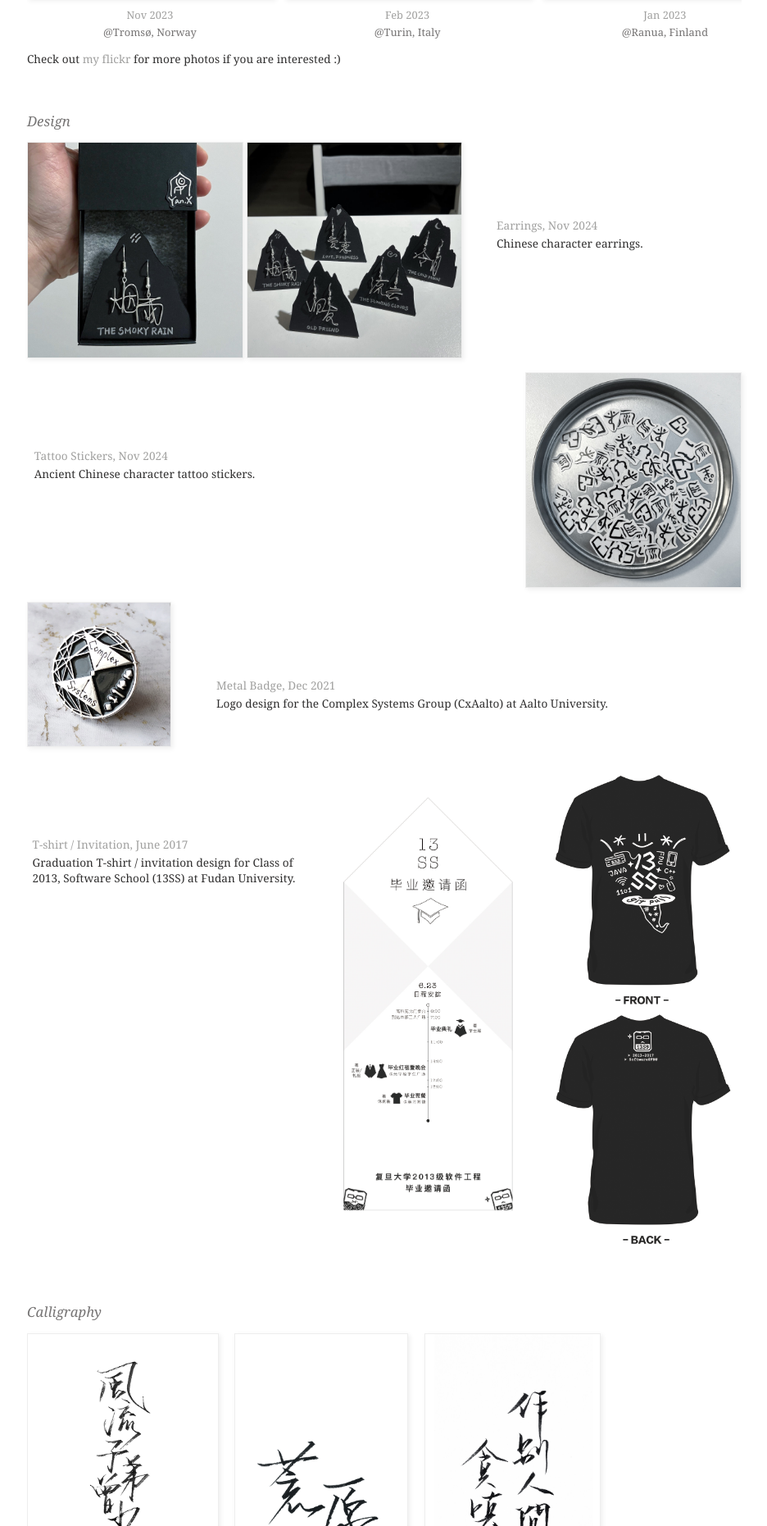
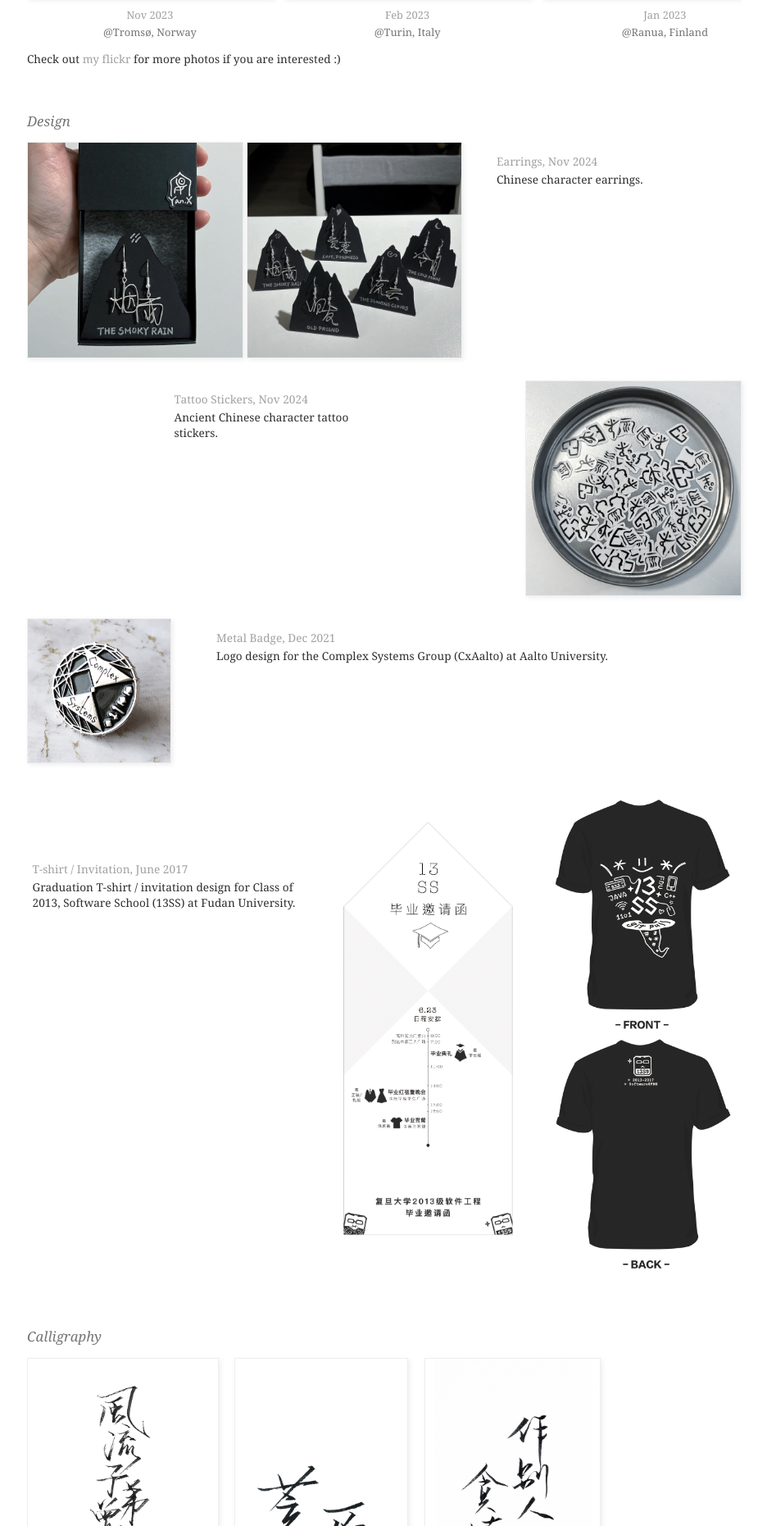
Before and after one commit to yanxxia/yanxxia.github.io, a Jekyll site: the page built from gallery.html, in a window 1280 px wide. Shown: the part 483-2344 px from the top of the page at 82% size, without its empty margins (171-1107 px from the left). Built offline with Jekyll 4.4.1, drawn with Linux system fonts in a browser that asks for light colours.

Commit message:
Update gallery page

```diff
--- a/_sass/main.scss
+++ b/_sass/main.scss
@@ -293,7 +293,7 @@ body {
   width: 100%;
   float: left;
   margin-top: 2px;
-  margin-bottom: 15px;
+  margin-bottom: 25px;
 }
 
 .design-div.last {
@@ -345,7 +345,6 @@ body {
 }
 
 .design-description-div {
-  margin-top: 9%;
   display: inline-block;
 }
 
@@ -355,8 +354,9 @@ body {
 }
 
 .design-description-div.tt {
-  width: 50%;
+  width: 30%;
   float: left;
+  margin-left: 20%;
 }
 
 .design-description-div.cxaalto {
@@ -367,6 +367,7 @@ body {
 .design-description-div.ss {
   width: 38%;
   float: left;
+  margin-top: 9%;
 }
 
 .design-time.ss {
```
